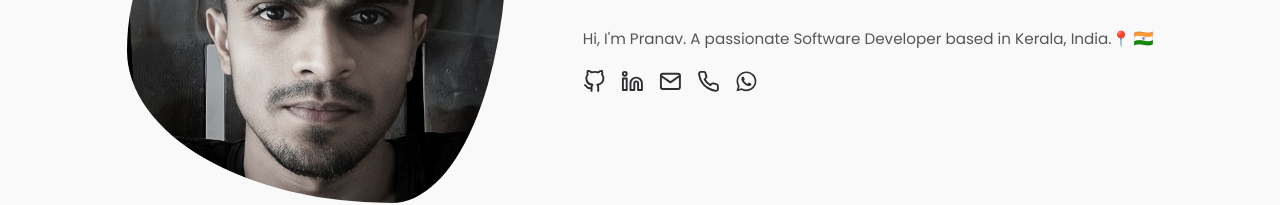
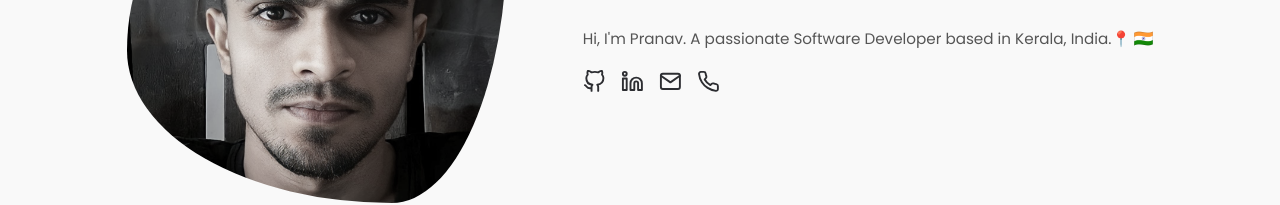
Before and after one commit to pranavpremanand/portfolio-2.0, a React (Create React App) app: page / in a window 1280 px wide. Shown: the part 387-592 px from the top of the page. Built offline with nearby package versions, Linux system fonts and the light colour scheme.

Commit message:
Update Banner.jsx

```diff
--- a/src/components/Banner/Banner.jsx
+++ b/src/components/Banner/Banner.jsx
@@ -31,7 +31,7 @@ const socialLinks = [
   { icon: FiMail, link: "mailto:mpranavprem@gmail.com" },
   { icon: FiPhone, link: "tel:+919633063113" },
   // { icon: FiInstagram, link: "https://instagram.com/pranav_premanand" },
-  { icon: FaWhatsapp, link: "https://wa.me/+919633063113" },
+ // { icon: FaWhatsapp, link: "https://wa.me/+919633063113" },
 ];
 
 const Banner = () => {
```
